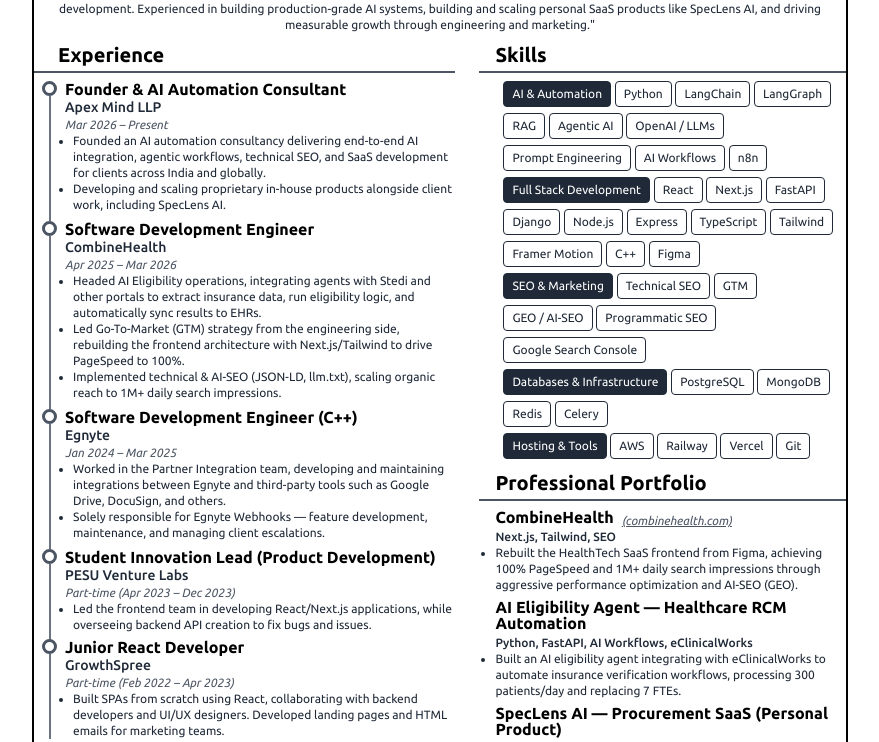
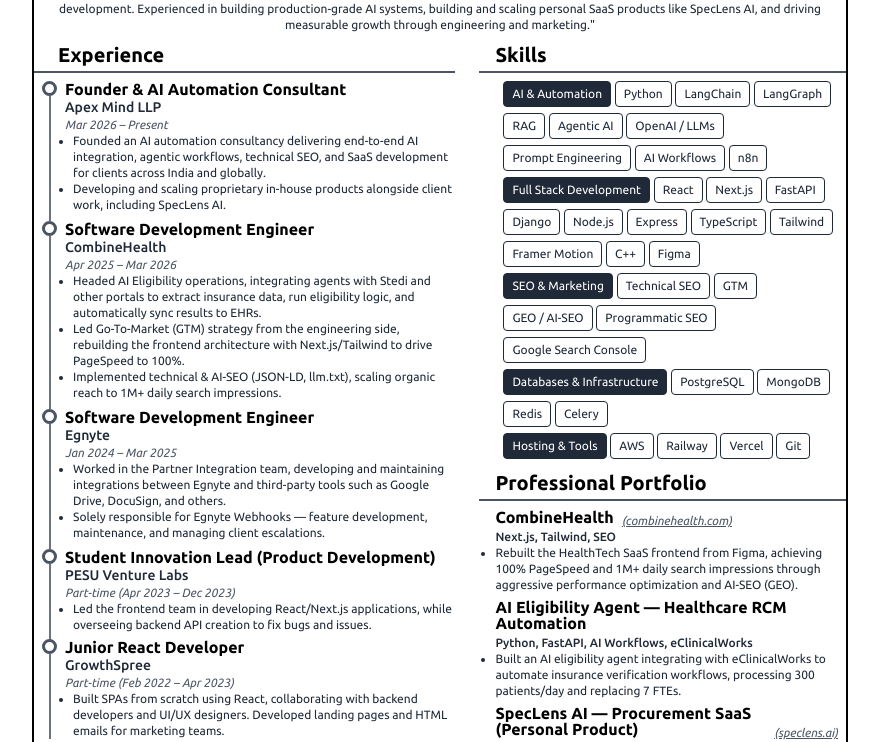
Before and after one commit to Mr-Nayra/Resume, a website built with Vite: page index.html in a window 1280 px wide. Shown: the part 141-883 px from the top of the page, without its empty margins (200-1079 px from the left). Built offline with nearby package versions, Linux system fonts and the light colour scheme.

Commit message:
resume update after combinehealth

```diff
--- a/index.html
+++ b/index.html
@@ -159,7 +159,7 @@
               </div>
               <div class="mb-2">
                 <h3 class="heading2">
-                  Software Development Engineer (C++)
+                  Software Development Engineer
                 </h3>
                 <p class="subheading">Egnyte</p>
                 <p class="subsubheading">Jan 2024 – Mar 2025</p>
@@ -463,7 +463,15 @@
 
             <!-- SpecLens AI -->
             <div class="ml-4 mr-2 mb-1.5">
-              <h3 class="heading2 mb-1">SpecLens AI — Procurement SaaS (Personal Product)</h3>
+              <div class="flex items-end gap-2">
+                <h3 class="heading2 mb-1">SpecLens AI — Procurement SaaS (Personal Product)</h3>
+                <a
+                  class="subsubheading underline"
+                  target="_blank"
+                  href="https://speclens.ai/"
+                  >(speclens.ai)</a
+                >
+              </div>
               <p class="subheading text-xs">Next.js, FastAPI, OpenAI, PostgreSQL</p>
               <ul class="list-disc">
                 <li class="text-xs text-gray-800">
```
